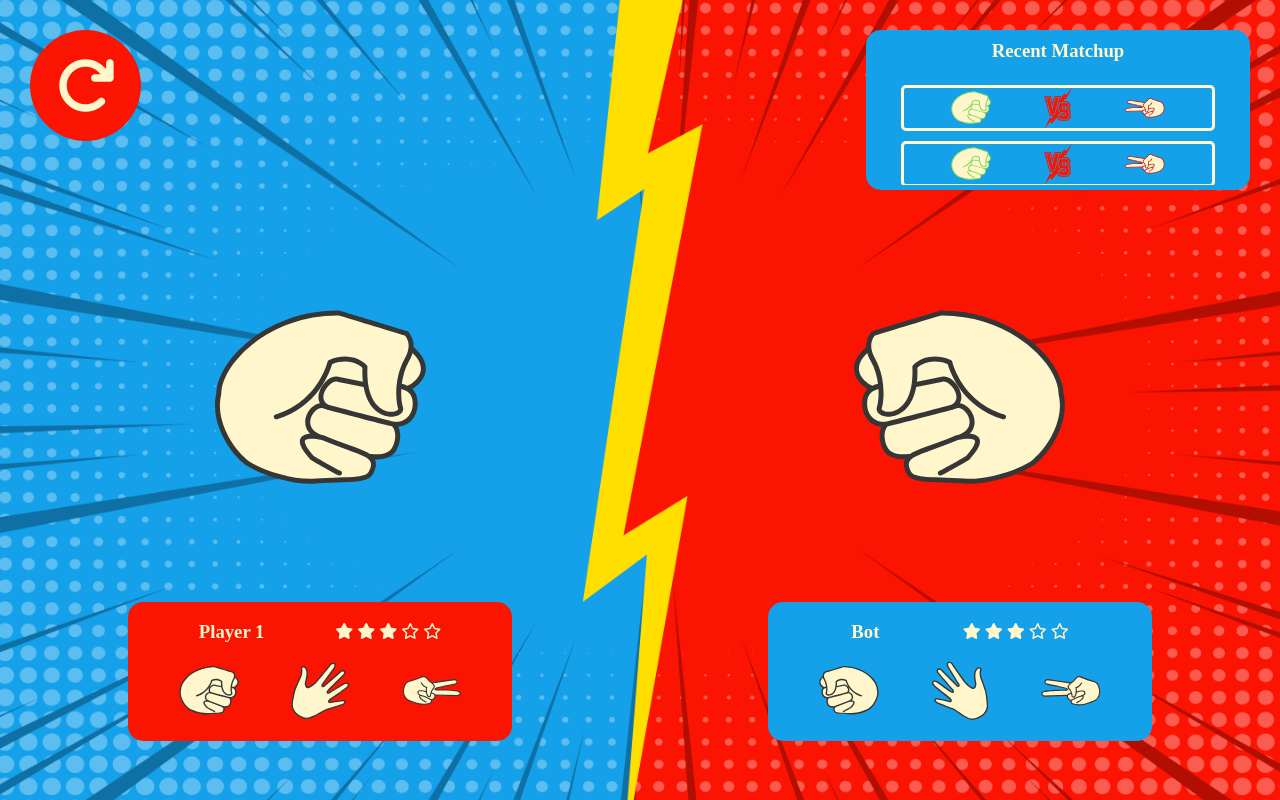
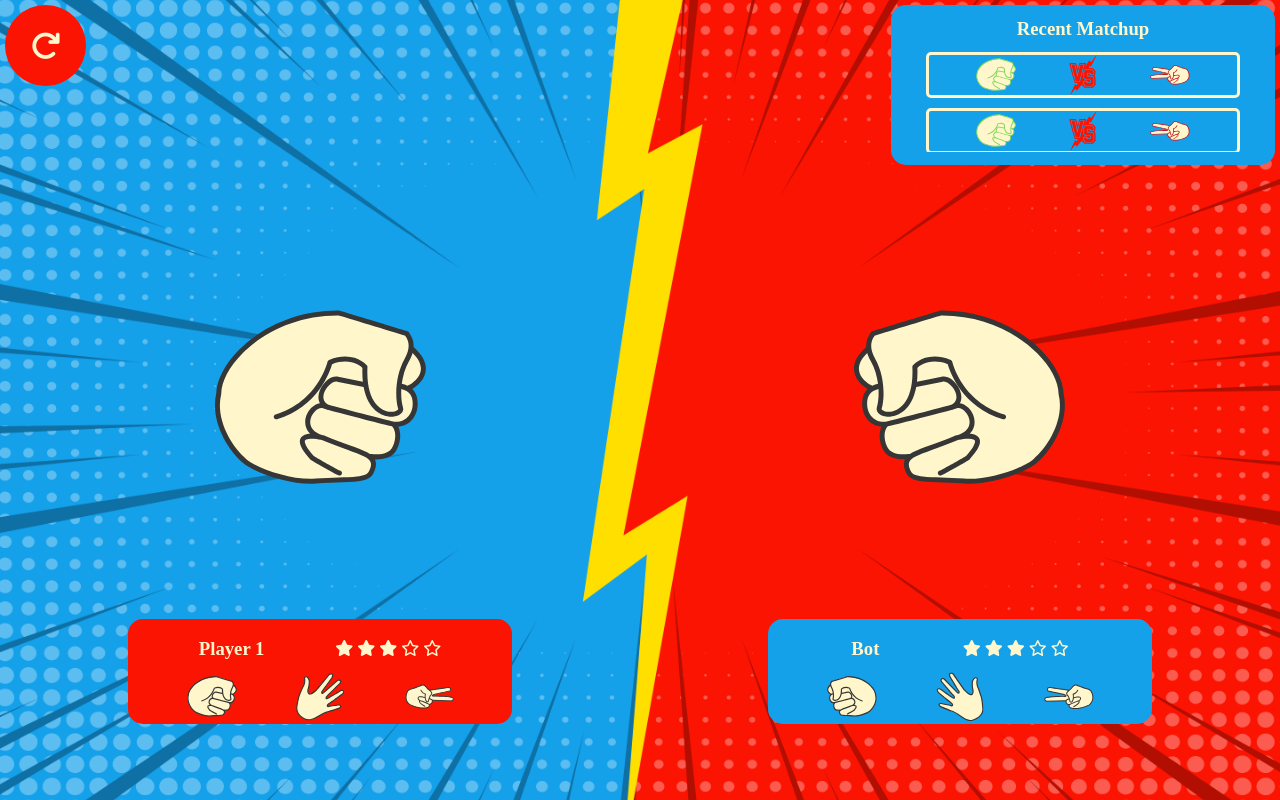
Before and after one commit to Jefgrim/bato-bato-pickv2, a plain HTML site: page index.html in a window 1280 px wide. Drawn offline with Linux system fonts and the light colour scheme.

Commit message:
Changes to design

```diff
--- a/css/style.css
+++ b/css/style.css
@@ -26,14 +26,14 @@ body {
 }
 
 .restartBtn {
-  font-size: 60px;
+  font-size: 30px;
   color: rgb(255, 246, 203);
   background-color: rgb(252, 20, 3);
   border-radius: 80%;
   padding: 4%;
   position: absolute;
-  left: 30px;
-  top: 30px;
+  left: 5px;
+  top: 5px;
 }
 
 .pickedMoveContainer {
@@ -61,6 +61,7 @@ body {
 .playerOptionsContent {
   background-color: rgb(252, 20, 3);
   width: 60%;
+  height: 105px;
   border-radius: 15px;
   margin-bottom: 20px;
 }
@@ -76,6 +77,7 @@ body {
 .botOptionsContent {
   background-color: rgb(21, 160, 234);
   width: 60%;
+  height: 105px;
   border-radius: 15px;
   margin-bottom: 20px;
 }
@@ -85,6 +87,7 @@ body {
   flex-wrap: wrap;
   flex-direction: row;
   justify-content: space-evenly;
+  height: 52.5px;
   align-items: center;
 }
 
@@ -97,6 +100,7 @@ body {
 .moveContainer {
   display: flex;
   min-width: 200px;
+  height: 52.5px;
   justify-content: space-evenly;
 }
 
@@ -127,8 +131,8 @@ body {
   justify-content: space-evenly;
   background-color: rgb(21, 160, 234);
   position: absolute;
-  right: 30px;
-  top: 30px;
+  right: 5px;
+  top: 5px;
 }
 
 .recentMovesImgContainer {
@@ -156,7 +160,7 @@ body {
 
 .recentMovesContent h3 {
   color: rgb(255, 247, 204);
-  margin-top: 5px;
+  margin: 0;
 }
 
 .recentImgs {
@@ -165,8 +169,7 @@ body {
 }
 
 .moveBtn {
-  height: 60px;
-  margin: 0px 0px 20px 0px;
+  height: 50px;
 }
 
 #smallScreenPrompt {
--- a/js/script.js
+++ b/js/script.js
@@ -7,7 +7,7 @@ let smallScreenPrompt = document.querySelector("#smallScreenPrompt");
 let smallScreenPromptTxt = document.querySelector("#smallScreenPromptTxt");
 
 // if screen is width is less than 768px do this
-if (window.innerWidth < 768) {
+if (window.innerWidth < 630) {
   fullScreenBtn.addEventListener("click", fullscreen);
 } else {
   mainContainer.style.display = "block";
@@ -18,7 +18,7 @@ if (window.innerWidth < 768) {
 window.addEventListener("resize", reportWindowWidth);
 
 function reportWindowWidth() {
-  if (window.innerWidth < 768) {
+  if (window.innerWidth < 630) {
     fullScreenBtn.addEventListener("click", fullscreen);
     mainContainer.style.display = "none";
     smallScreenPrompt.style.display = "flex";
@@ -33,7 +33,7 @@ function reportWindowWidth() {
 function fullscreen() {
   mainContainer.requestFullscreen();
   screen.orientation.lock("landscape-primary");
-  if (window.innerWidth < 768) {
+  if (window.innerWidth < 630) {
     document.exitFullscreen();
     smallScreenPromptTxt.textContent =
       "Your Screen is too small for this game, Sorry.";
```
